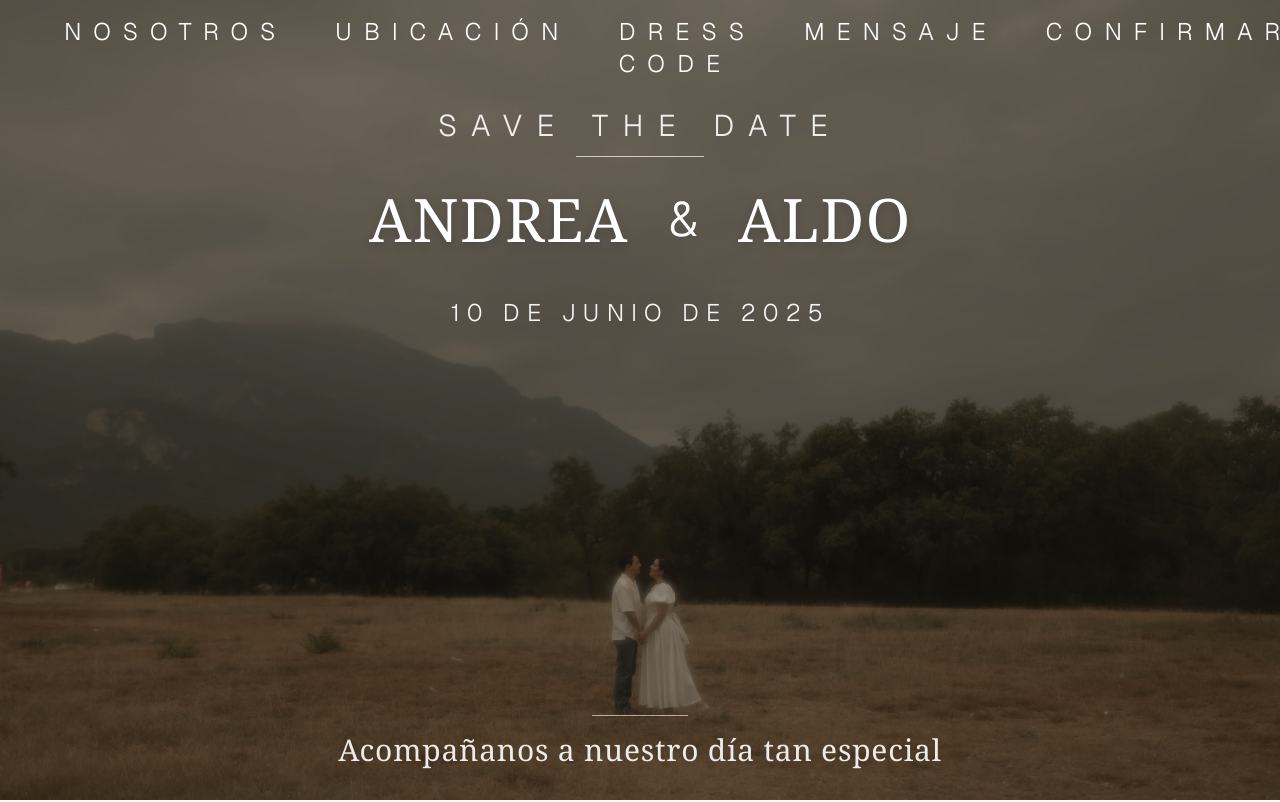
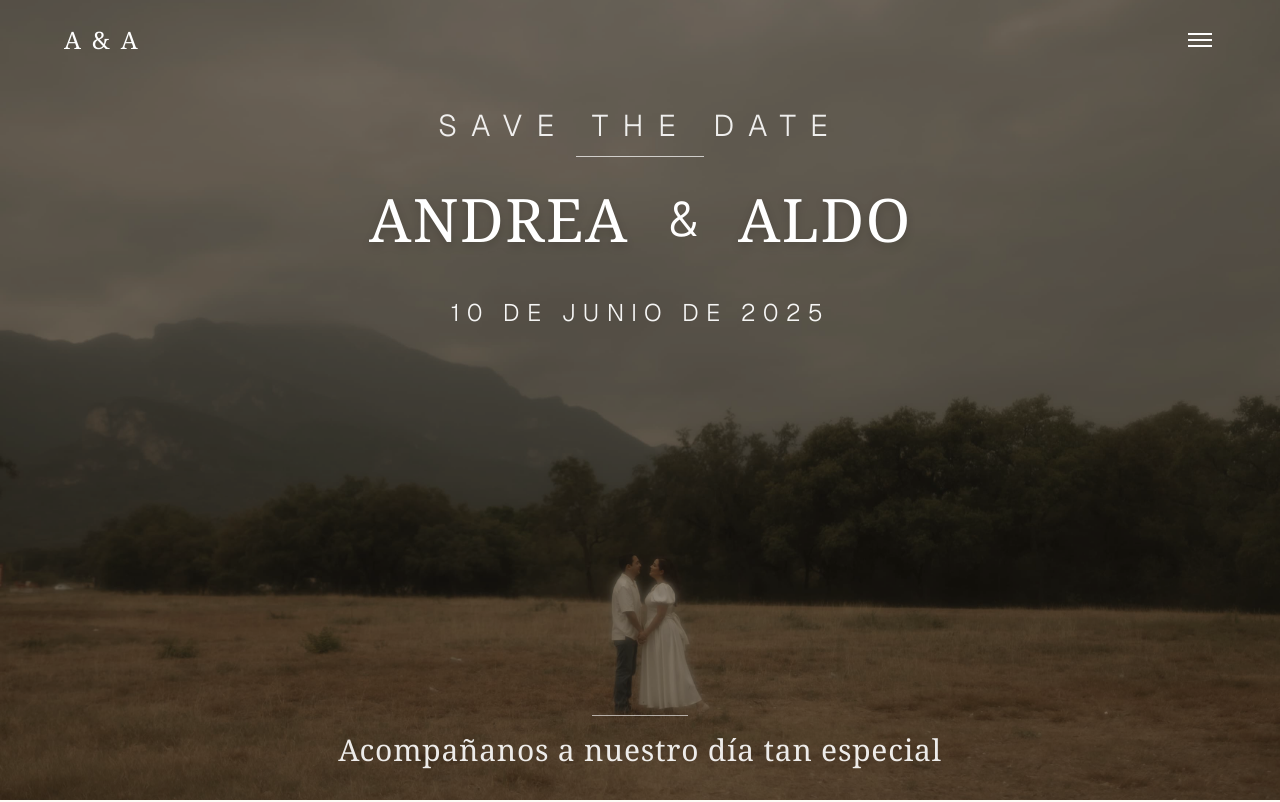
Before and after one commit to AlejoReyna/wedding_invitation, a Next.js app: page / in a window 1280 px wide. Shown: the top 802 px of the page. Built offline with nearby package versions, Linux system fonts and the light colour scheme.

Commit message:
Cute menu

```diff
--- a/src/app/components/CoupleSection.tsx
+++ b/src/app/components/CoupleSection.tsx
@@ -39,7 +39,7 @@ export default function CoupleSection() {
       <div className="max-w-7xl mx-auto text-gray-800">
         <div className="text-center mb-16">
           <h2 className="text-4xl md:text-5xl font-serif tracking-wider uppercase text-[#4A553A] mb-4">
-            Nuestra Historia
+            Y henos aquí...
           </h2>
           <div className="w-24 h-1 bg-[#D4B996] mx-auto"></div>
         </div>
--- a/src/app/page.tsx
+++ b/src/app/page.tsx
@@ -1,4 +1,5 @@
 "use client"
+import { useState } from 'react';
 import LocationSection from './components/LocationSection';
 import CoupleSection from './components/CoupleSection';
 import DressCodeSection from './components/DressCodeSection';
@@ -7,6 +8,17 @@ import RSVPSection from './components/RSVPSection';
 import MinimalistFooter from './components/Footer';
 
 export default function Home() {
+  const [isMenuOpen, setIsMenuOpen] = useState(false);
+
+  const navigationItems = [
+    { id: 'nosotros', label: 'NOSOTROS', icon: '♡' },
+    { id: 'ubicacion', label: 'UBICACIÓN', icon: '📍' },
+    { id: 'dresscode', label: 'DRESS CODE', icon: '👔' },
+    { id: 'mensaje', label: 'MENSAJE', icon: '✉' },
+    { id: 'rsvp', label: 'CONFIRMAR', icon: '✓' },
+    { id: 'regalos', label: 'REGALOS', icon: '🎁' }
+  ];
+
   return (
     <>
       <div
@@ -21,27 +33,72 @@ export default function Home() {
         {/* Overlay para mejor contraste */}
         <div className="absolute inset-0 bg-black/30"></div>
 
-        <nav className="absolute top-0 left-0 w-full z-20 flex items-center justify-between px-6 md:px-16 py-4 bg-transparent">
-          <div className="flex-1"></div>
-          <ul className="flex space-x-6 md:space-x-12 text-white text-base md:text-lg uppercase tracking-wider">
-            <li className="hover:text-white/80 text-sm md:text-2xl transition-colors cursor-pointer tracking-[0.5em] font-light">
-              <a href="#nosotros">NOSOTROS</a>
-            </li>
-            <li className="hover:text-white/80 text-sm md:text-2xl transition-colors cursor-pointer tracking-[0.5em] font-light">
-              <a href="#ubicacion">UBICACIÓN</a>
-            </li>
-            <li className="hover:text-white/80 text-sm md:text-2xl transition-colors cursor-pointer tracking-[0.5em] font-light">
-              <a href="#dresscode">DRESS CODE</a>
-            </li>
-            <li className="hover:text-white/80 text-sm md:text-2xl transition-colors cursor-pointer tracking-[0.5em] font-light">
-              <a href="#mensaje">MENSAJE</a>
-            </li>
-            <li className="hover:text-white/80 text-sm md:text-2xl transition-colors cursor-pointer tracking-[0.5em] font-light">
-              <a href="#rsvp">CONFIRMAR</a>
-            </li>
-            <li className="hover:text-white/80 text-sm md:text-2xl transition-colors cursor-pointer tracking-[0.5em] font-light">REGALOS</li>
-          </ul>
-          <div className="flex-1"></div>
+        {/* Navegación elegante con menú hamburguesa */}
+        <nav className="absolute top-0 left-0 w-full z-30 flex items-center justify-between px-6 md:px-16 py-6">
+          {/* Logo/Iniciales lado izquierdo */}
+          <div className="text-white font-serif text-xl md:text-2xl tracking-widest">
+            A & A
+          </div>
+
+          {/* Menú hamburguesa lado derecho */}
+          <button
+            onClick={() => setIsMenuOpen(!isMenuOpen)}
+            className="relative w-8 h-8 flex flex-col justify-center items-center group"
+            aria-label="Menu"
+          >
+            <span className={`block w-6 h-0.5 bg-white transition-all duration-300 ${isMenuOpen ? 'rotate-45 translate-y-1.5' : ''}`}></span>
+            <span className={`block w-6 h-0.5 bg-white transition-all duration-300 mt-1 ${isMenuOpen ? 'opacity-0' : ''}`}></span>
+            <span className={`block w-6 h-0.5 bg-white transition-all duration-300 mt-1 ${isMenuOpen ? '-rotate-45 -translate-y-1.5' : ''}`}></span>
+          </button>
+
+          {/* Menú deslizante elegante */}
+          <div className={`fixed top-0 right-0 h-full w-80 bg-black/90 transform transition-transform duration-500 ease-in-out ${isMenuOpen ? 'translate-x-0' : 'translate-x-full'}`}>
+            <div className="flex flex-col h-full pt-20 px-8">
+              {/* Botón cerrar */}
+              <button
+                onClick={() => setIsMenuOpen(false)}
+                className="absolute top-6 right-6 text-white text-2xl hover:text-white/70 transition-colors"
+              >
+                ×
+              </button>
+
+              {/* Items del menú */}
+              <nav className="flex flex-col space-y-8 mt-8">
+                {navigationItems.map((item, index) => (
+                  <a
+                    key={item.id}
+                    href={`#${item.id}`}
+                    onClick={() => setIsMenuOpen(false)}
+                    className="group flex items-center space-x-4 text-white hover:text-white/70 transition-all duration-300"
+                    style={{ animationDelay: `${index * 100}ms` }}
+                  >
+                    <span className="text-xl w-8 flex justify-center opacity-60 group-hover:opacity-100 transition-opacity">
+                      {item.icon}
+                    </span>
+                    <span className="text-lg tracking-[0.2em] font-light group-hover:translate-x-2 transition-transform duration-300">
+                      {item.label}
+                    </span>
+                  </a>
+                ))}
+              </nav>
+
+              {/* Decoración inferior */}
+              <div className="mt-auto mb-8 text-center">
+                <div className="w-16 h-px bg-white/30 mx-auto mb-4"></div>
+                <p className="text-white/60 text-sm tracking-wider">
+                  10 DE JUNIO 2025
+                </p>
+              </div>
+            </div>
+          </div>
+
+          {/* Overlay para cerrar menú */}
+          {isMenuOpen && (
+            <div
+              className="fixed inset-0 bg-black/30 z-20"
+              onClick={() => setIsMenuOpen(false)}
+            ></div>
+          )}
         </nav>
 
         <main className="relative z-10 flex flex-col items-center justify-center text-center text-white animate-zoom-in">
```
